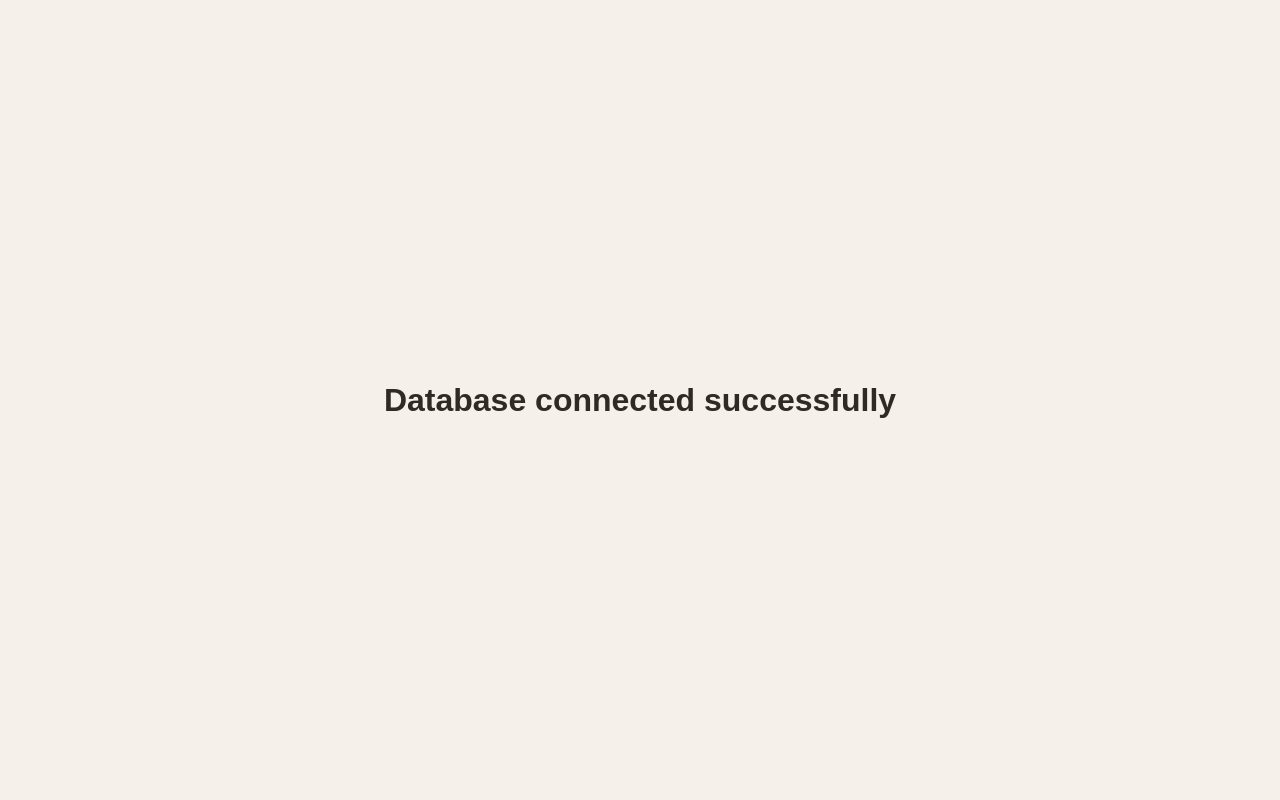
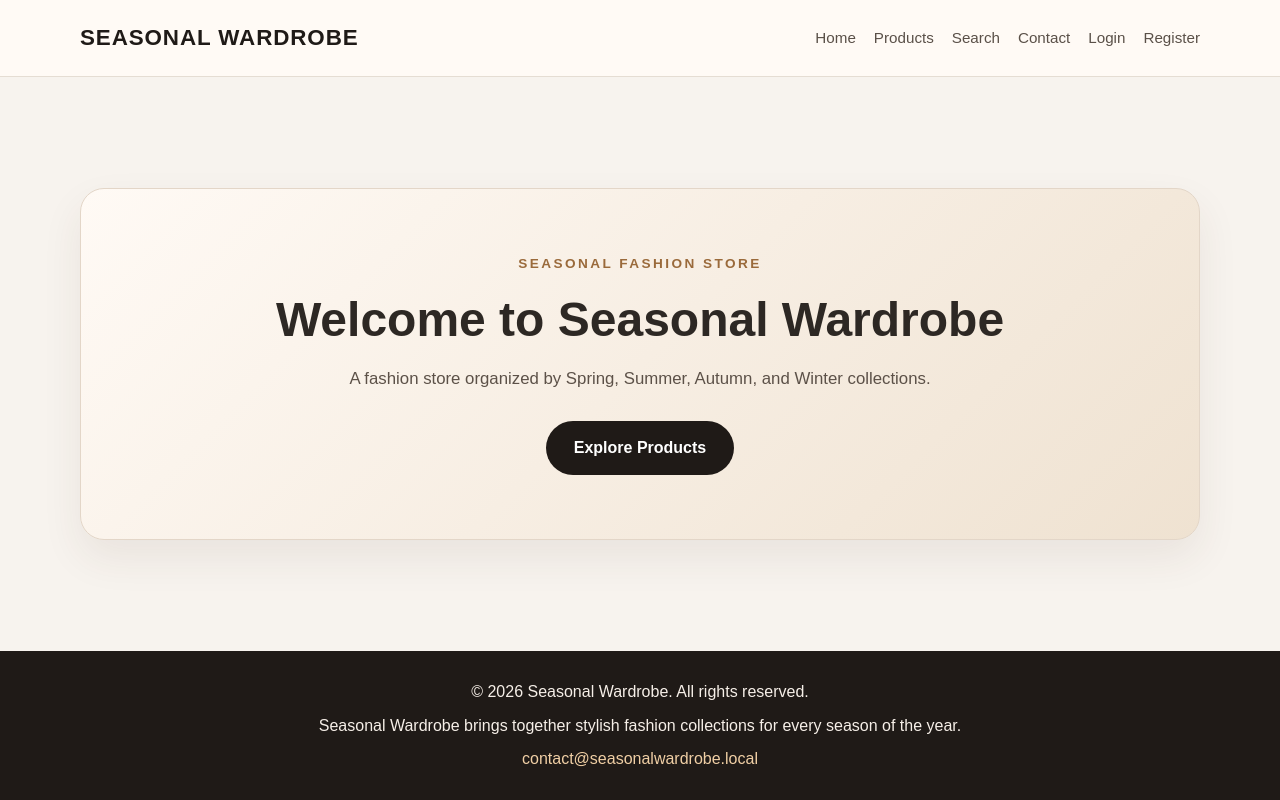
Before and after one commit to Thai-Khang-CE/InvidualWebProject, a PHP site: page /seasonal-wardrobe/ in a window 1280 px wide. Run offline with PHP 8.4, Linux system fonts and the light colour scheme.

Commit message:
make public

```diff
--- /dev/null
+++ b/app/views/layouts/footer.php
@@ -0,0 +1,11 @@
+<footer class="site-footer">
+    <div class="container footer-container">
+        <p>&copy; <?php echo date('Y'); ?> Seasonal Wardrobe. All rights reserved.</p>
+        <p>Seasonal Wardrobe brings together stylish fashion collections for every season of the year.</p>
+        <p><a class="footer-link" href="mailto:contact@seasonalwardrobe.local">contact@seasonalwardrobe.local</a></p>
+    </div>
+</footer>
+
+<script src="js/main.js"></script>
+</body>
+</html>
--- /dev/null
+++ b/app/views/layouts/header.php
@@ -0,0 +1,11 @@
+<!DOCTYPE html>
+<html lang="en">
+<head>
+    <meta charset="UTF-8">
+    <meta name="viewport" content="width=device-width, initial-scale=1.0">
+    <meta name="description" content="Seasonal Wardrobe is a seasonal fashion store for Spring, Summer, Autumn, and Winter collections.">
+    <title>Seasonal Wardrobe</title>
+    <link rel="stylesheet" href="css/main.css">
+    <link rel="stylesheet" href="css/responsive.css">
+</head>
+<body>
--- /dev/null
+++ b/app/views/layouts/navbar.php
@@ -0,0 +1,16 @@
+<header class="site-header">
+    <div class="container header-container">
+        <a class="site-logo" href="index.php?page=home">Seasonal Wardrobe</a>
+
+        <nav class="site-nav" aria-label="Primary navigation">
+            <ul class="nav-list">
+                <li><a class="nav-link" href="index.php?page=home">Home</a></li>
+                <li><a class="nav-link" href="index.php?page=products">Products</a></li>
+                <li><a class="nav-link" href="index.php?page=search">Search</a></li>
+                <li><a class="nav-link" href="index.php?page=contact">Contact</a></li>
+                <li><a class="nav-link" href="index.php?page=login">Login</a></li>
+                <li><a class="nav-link" href="index.php?page=register">Register</a></li>
+            </ul>
+        </nav>
+    </div>
+</header>
--- a/public/css/main.css
+++ b/public/css/main.css
@@ -4,26 +4,169 @@
     box-sizing: border-box;
 }
 
+html {
+    scroll-behavior: smooth;
+}
+
+body,
+h1,
+p,
+ul {
+    margin: 0;
+}
+
+ul {
+    list-style: none;
+}
+
+a {
+    color: inherit;
+    text-decoration: none;
+}
+
 body {
     font-family: Arial, sans-serif;
-    background-color: #f5f1ea;
-    color: #2f2a25;
+    background-color: #f7f3ee;
+    color: #2d2824;
     min-height: 100vh;
+    line-height: 1.6;
+    display: flex;
+    flex-direction: column;
 }
 
 .container {
-    max-width: 800px;
+    width: min(1120px, calc(100% - 32px));
     margin: 0 auto;
-    min-height: 100vh;
+}
+
+.site-header {
+    background-color: #fffaf5;
+    border-bottom: 1px solid #e5ddd3;
+    position: sticky;
+    top: 0;
+    z-index: 10;
+}
+
+.header-container {
     display: flex;
     align-items: center;
-    justify-content: center;
-    padding: 24px;
+    justify-content: space-between;
+    gap: 24px;
+    padding: 20px 0;
+}
+
+.site-logo {
+    font-size: 1.4rem;
+    font-weight: 700;
+    letter-spacing: 0.04em;
+    text-transform: uppercase;
+    color: #1f1a17;
+}
+
+.site-nav {
+    flex: 1;
+}
+
+.nav-list {
+    display: flex;
+    justify-content: flex-end;
+    align-items: center;
+    gap: 18px;
+    flex-wrap: wrap;
+}
+
+.nav-link {
+    font-size: 0.95rem;
+    color: #5a5048;
+    padding-bottom: 4px;
+    border-bottom: 2px solid transparent;
+    transition: color 0.2s ease, border-color 0.2s ease;
+}
+
+.nav-link:hover,
+.nav-link:focus {
+    color: #1f1a17;
+    border-color: #b88b5a;
+}
+
+.site-main {
+    flex: 1;
+    display: flex;
+}
+
+.hero-section {
+    width: 100%;
+    display: flex;
+    align-items: center;
+    padding: 72px 0;
+}
+
+.hero-content {
+    background: linear-gradient(135deg, #fffaf5 0%, #efe2d1 100%);
+    border: 1px solid #e3d6c8;
+    border-radius: 24px;
+    padding: 64px 56px;
+    text-align: center;
+    box-shadow: 0 18px 40px rgba(72, 55, 39, 0.08);
+}
+
+.hero-label {
+    font-size: 0.85rem;
+    font-weight: 700;
+    letter-spacing: 0.18em;
+    text-transform: uppercase;
+    color: #9a6a3b;
+    margin-bottom: 16px;
+}
+
+.hero-content h1 {
+    font-size: 3rem;
+    line-height: 1.2;
+    margin-bottom: 18px;
+}
+
+.hero-text {
+    max-width: 640px;
+    margin: 0 auto 28px;
+    font-size: 1.05rem;
+    color: #5c5148;
+}
+
+.hero-button {
+    display: inline-block;
+    padding: 14px 28px;
+    background-color: #1f1a17;
+    color: #ffffff;
+    border-radius: 999px;
+    font-weight: 700;
+    transition: background-color 0.2s ease, transform 0.2s ease;
+}
+
+.hero-button:hover,
+.hero-button:focus {
+    background-color: #3a312b;
+    transform: translateY(-1px);
+}
+
+.site-footer {
+    background-color: #1f1a17;
+    color: #f6efe8;
+    padding: 28px 0;
+}
+
+.footer-container {
     text-align: center;
 }
 
-.container h1 {
-    font-size: 2rem;
-    font-weight: 600;
-    line-height: 1.4;
+.footer-container p + p {
+    margin-top: 8px;
 }
+
+.footer-link {
+    color: #f0cfa5;
+}
+
+.footer-link:hover,
+.footer-link:focus {
+    color: #ffffff;
+}
--- a/public/index.php
+++ b/public/index.php
@@ -1,31 +1,15 @@
-<?php
+<?php require_once __DIR__ . '/../app/views/layouts/header.php'; ?>
+<?php require_once __DIR__ . '/../app/views/layouts/navbar.php'; ?>
 
-require_once __DIR__ . '/../config/database.php';
+<main class="site-main">
+    <section class="hero-section">
+        <div class="container hero-content">
+            <p class="hero-label">Seasonal Fashion Store</p>
+            <h1>Welcome to Seasonal Wardrobe</h1>
+            <p class="hero-text">A fashion store organized by Spring, Summer, Autumn, and Winter collections.</p>
+            <a class="hero-button" href="index.php?page=products">Explore Products</a>
+        </div>
+    </section>
+</main>
 
-$message = 'Database connection failed';
-
-try {
-    $database = new Database();
-    $database->getConnection();
-    $message = 'Database connected successfully';
-} catch (Throwable $exception) {
-    $message = 'Database connection failed';
-}
-?>
-<!DOCTYPE html>
-<html lang="en">
-<head>
-    <meta charset="UTF-8">
-    <meta name="viewport" content="width=device-width, initial-scale=1.0">
-    <title>Seasonal Wardrobe</title>
-    <link rel="stylesheet" href="css/main.css">
-    <link rel="stylesheet" href="css/responsive.css">
-</head>
-<body>
-    <div class="container">
-        <h1><?php echo htmlspecialchars($message, ENT_QUOTES, 'UTF-8'); ?></h1>
-    </div>
-
-    <script src="js/main.js"></script>
-</body>
-</html>
+<?php require_once __DIR__ . '/../app/views/layouts/footer.php'; ?>
```
Also changed, not shown: public/css/responsive.css (+34 -2 lines).
